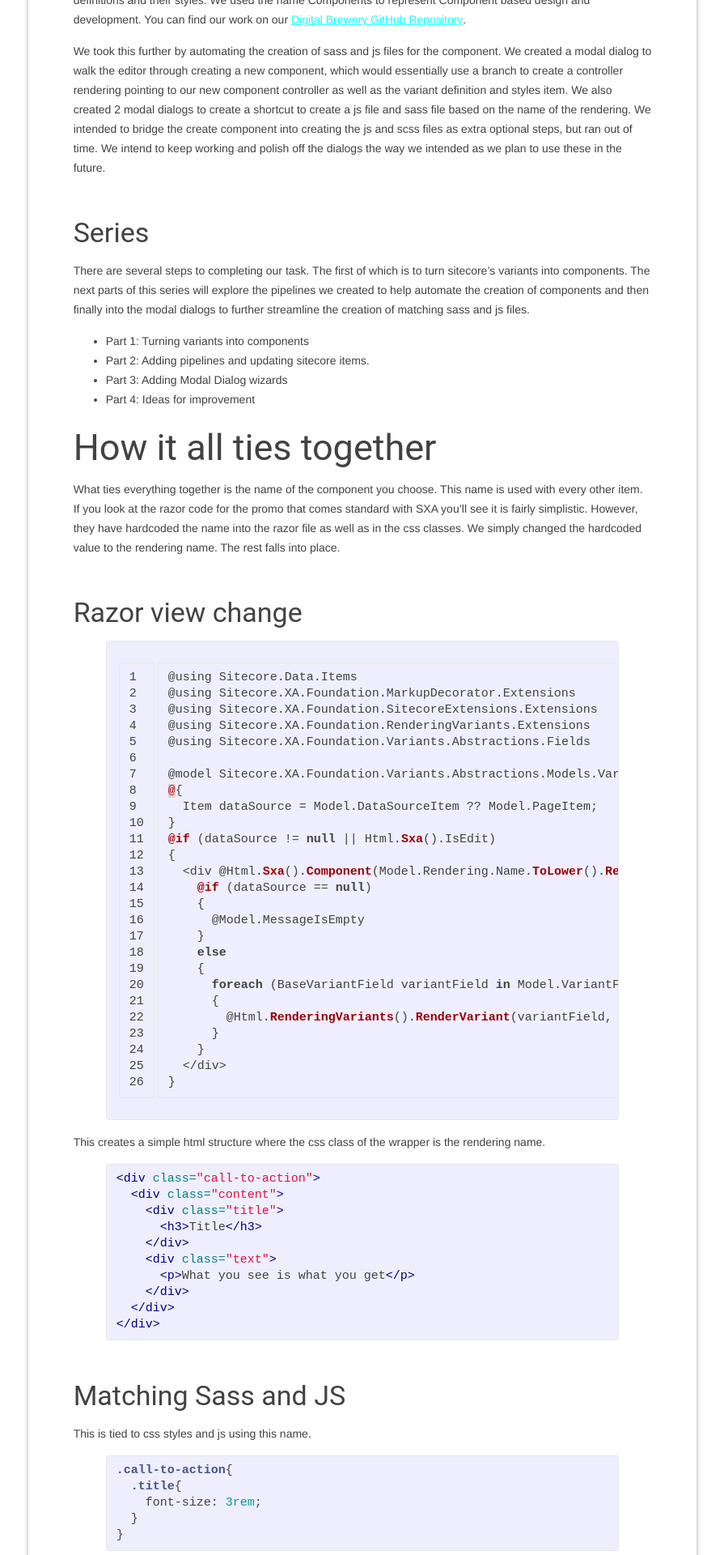
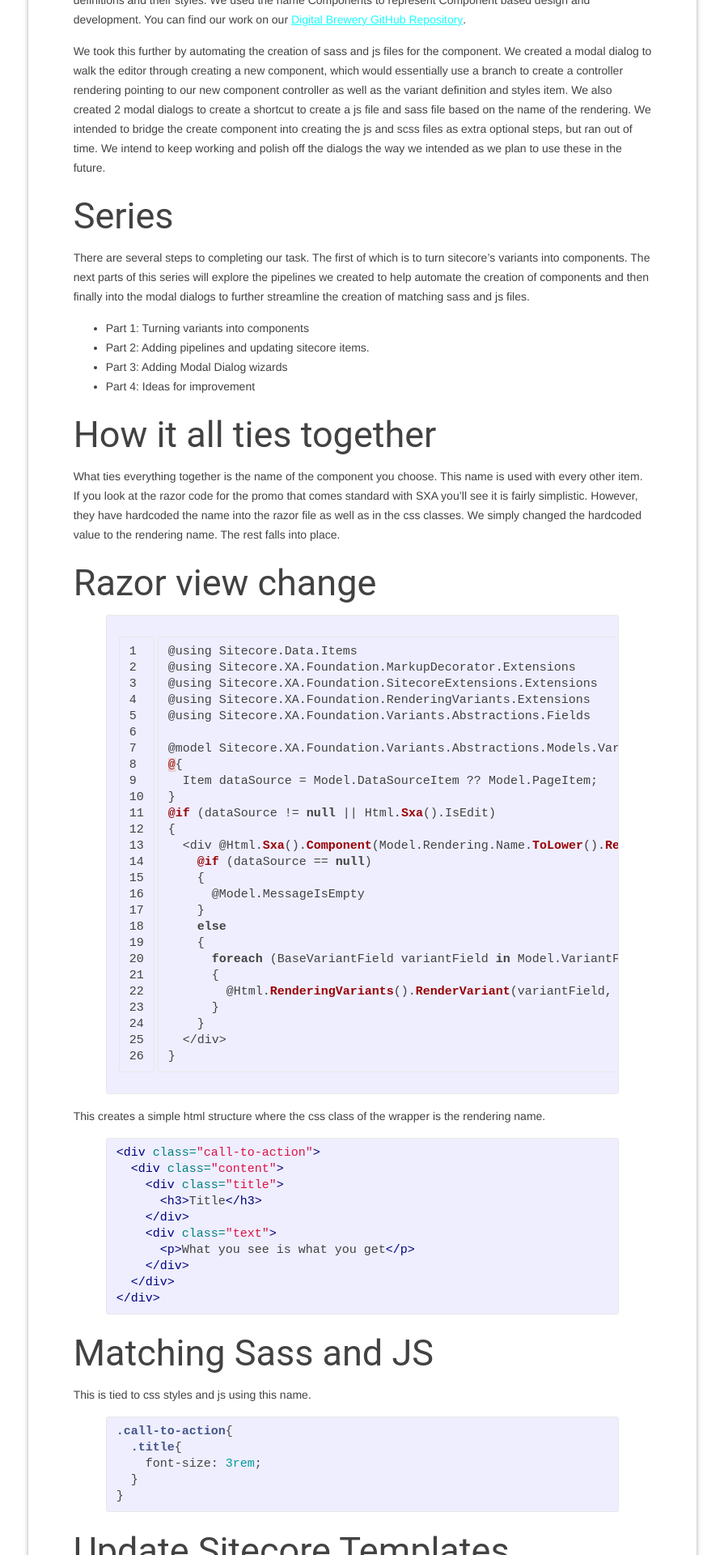
Before and after one commit to Boyd-B/boyd-b.github.io, a Jekyll site: the page built from _posts/2018/2018-3-7-streamline-sxa-1-component-support.markdown, in a window 1280 px wide. Shown: the part 428-2348 px from the top of the page at 81% size, without its empty margins (192-1087 px from the left). Built offline with Jekyll 4.4.1, drawn with Linux system fonts in a browser that asks for light colours.

```diff
--- a/_posts/2018/2018-3-7-streamline-sxa-1-component-support.markdown
+++ b/_posts/2018/2018-3-7-streamline-sxa-1-component-support.markdown
@@ -10,7 +10,7 @@ Our sitecore hackathon project attempted to streamline the content editor proces
 
 We took this further by automating the creation of sass and js files for the component. We created a modal dialog to walk the editor through creating a new component, which would essentially use a branch to create a controller rendering pointing to our new component controller as well as the variant definition and styles item. We also created 2 modal dialogs to create a shortcut to create a js file and sass file based on the name of the rendering. We intended to bridge the create component into creating the js and scss files as extra optional steps, but ran out of time. We intend to keep working and polish off the dialogs the way we intended as we plan to use these in the future.
 
-### Series
+## Series
 
 There are several steps to completing our task. The first of which is to turn sitecore's variants into components. The next parts of this series will explore the pipelines we created to help automate the creation of components and then finally into the modal dialogs to further streamline the creation of matching sass and js files.
 
@@ -23,7 +23,7 @@ There are several steps to completing our task. The first of which is to turn si
 
 What ties everything together is the name of the component you choose. This name is used with every other item. If you look at the razor code for the promo that comes standard with SXA you'll see it is fairly simplistic. However, they have hardcoded the name into the razor file as well as in the css classes. We simply changed the hardcoded value to the rendering name. The rest falls into place.
 
-### Razor view change
+## Razor view change
 
 {% highlight c# linenos %}
 @using Sitecore.Data.Items
@@ -69,7 +69,7 @@ This creates a simple html structure where the css class of the wrapper is the r
 </div>
 {% endhighlight %}
 
-### Matching Sass and JS
+## Matching Sass and JS
 
 This is tied to css styles and js using this name.
 
@@ -81,7 +81,7 @@ This is tied to css styles and js using this name.
 }
 {% endhighlight %}
 
-### Update Sitecore Templates
+## Update Sitecore Templates
 
 At this point we created a basic controller to render this new view. We created a folder in templates and created a folder, under which we created a new rendering template that inherits from controller rendering. We give this item some standard values to point to our new view. We created a basic rendering folder called our component folder then updated the assignments to have our new component.
 
@@ -89,7 +89,7 @@ At this point we created a basic controller to render this new view. We created
 
 At this point you can add the component folder to your renderings. Then when you create a new component it will come prepopulated with the new component controller settings.
 
-### Up next
+## Up next
 
 Creating pipelines and updating SXA items to look in the right locations.
 
```
